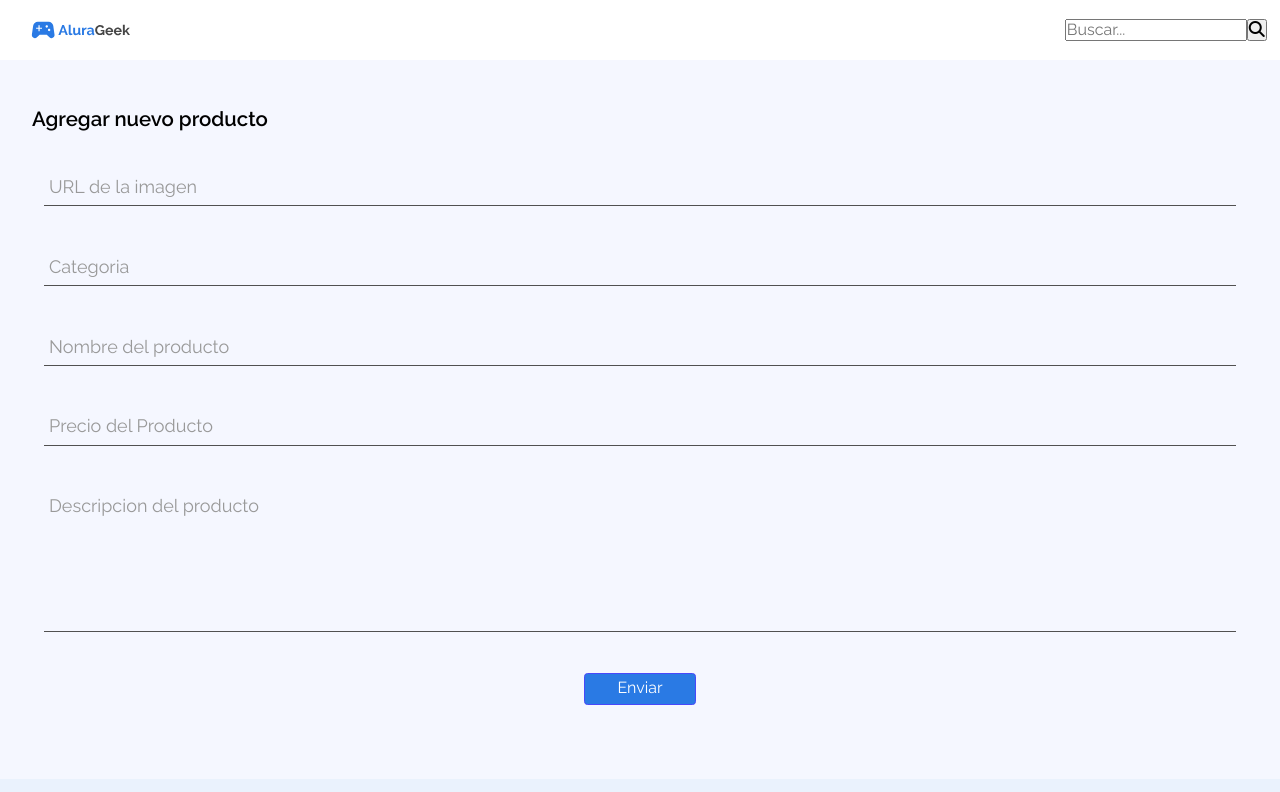
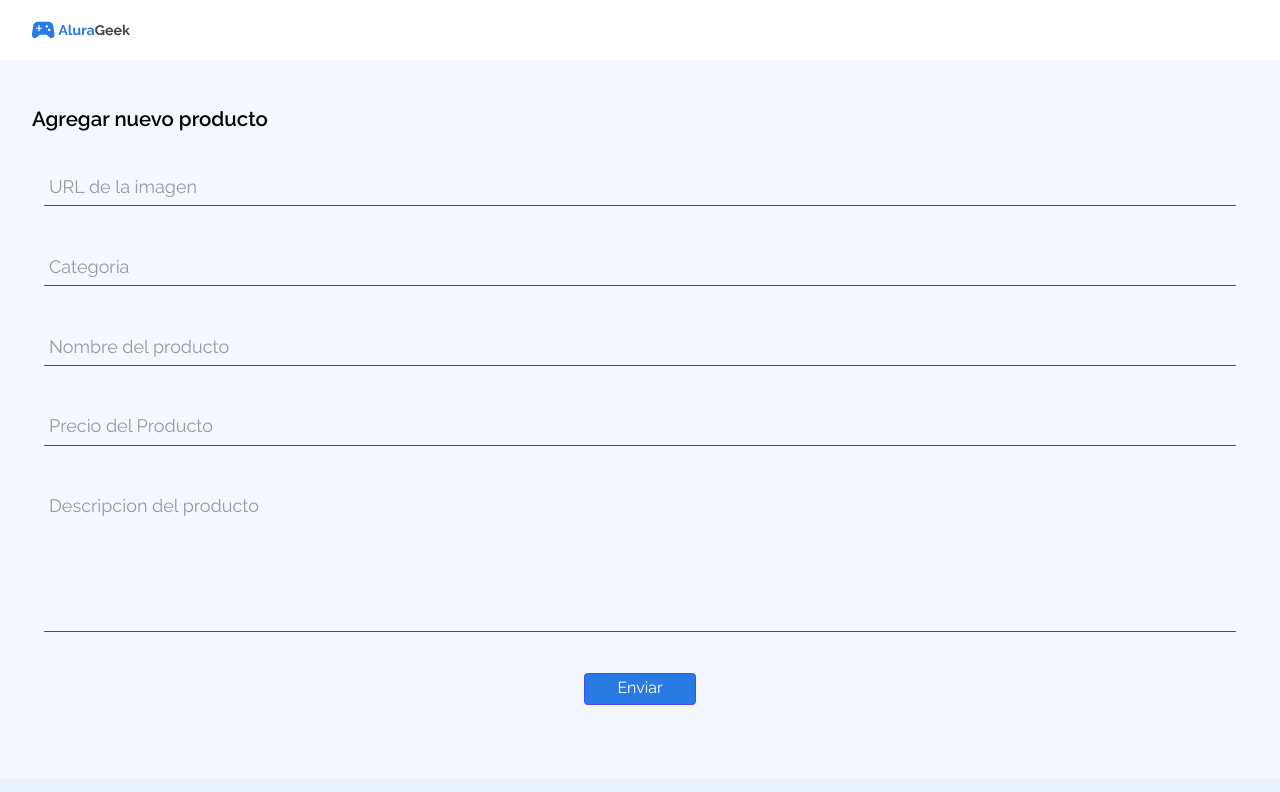
Before and after one commit to Richardsrom/AluraGeek-Challenge, a plain HTML site: page assets/screens/addProduct.html in a window 1280 px wide. Shown: the top 792 px of the page. Drawn offline with Linux system fonts and the light colour scheme.

Commit message:
quitando la barra de busqueda de añadir y editar producto

```diff
--- a/assets/screens/addProduct.html
+++ b/assets/screens/addProduct.html
@@ -78,10 +78,6 @@
                         <img class="header__logo-name" src="../img/AluraGeek.svg" alt="Alura Geek">
                     </div>
                 </a>
-                <div class="header__search">
-                    <input class="header__search-input" type="text" placeholder="Buscar...">
-                    <button class="header__btn"><i class="fa-solid fa-magnifying-glass"></i></button>
-                </div>
             </div>
         </div>
     </header>
```
Also changed, not shown: assets/screens/editProduct.html (+0 -4 lines).
